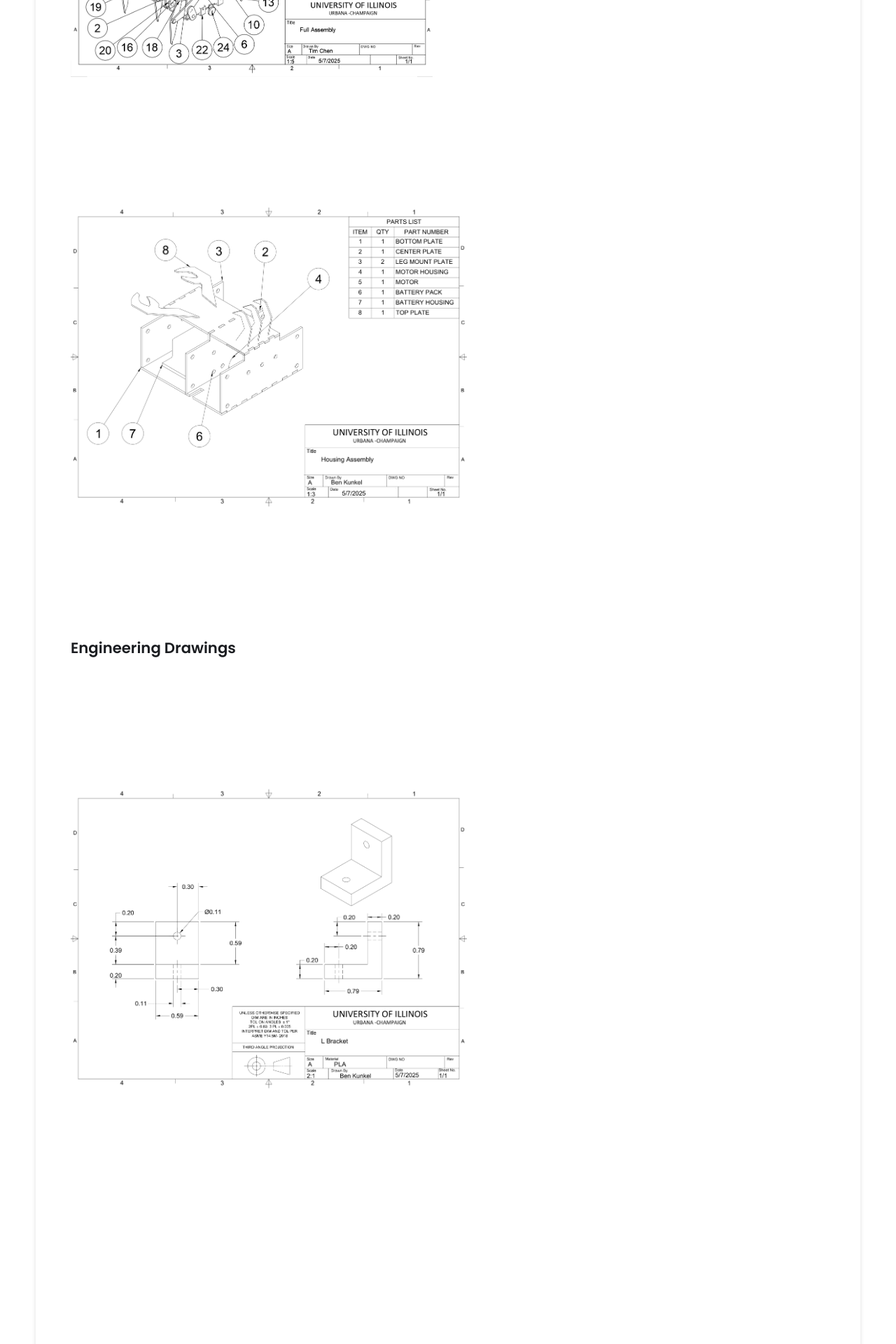
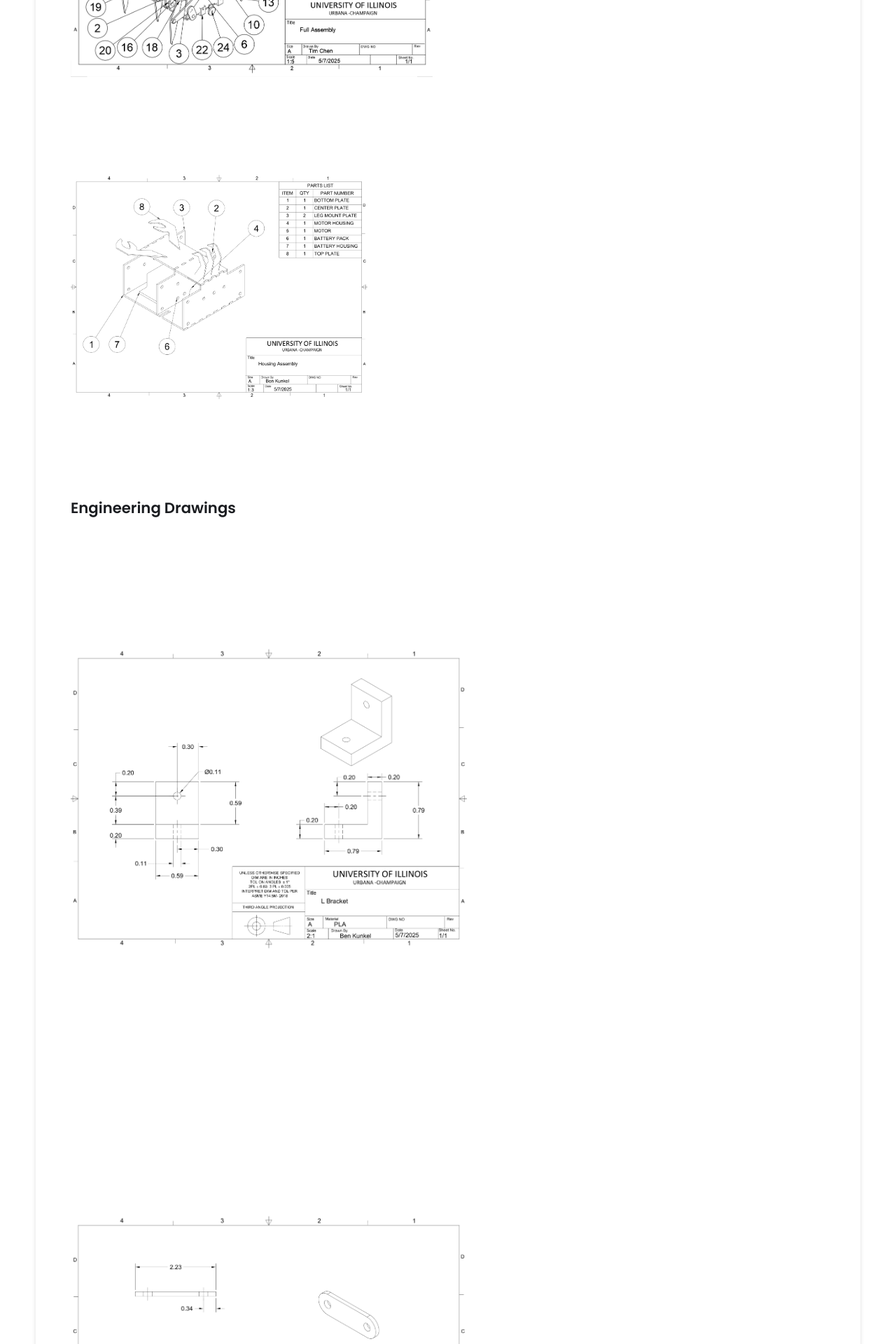
Before and after one commit to timchen863/timchen863.github.io, a Jekyll site: the page built from _projects/Hextech/index.md, in a window 1280 px wide. Shown: the part 1144-3064 px from the top of the page at 70% size. Built offline with Jekyll 4.4.1, drawn with Linux system fonts in a browser that asks for light colours.

Commit message:
Update index.md

```diff
--- a/_projects/Hextech/index.md
+++ b/_projects/Hextech/index.md
@@ -15,7 +15,7 @@ main-image: /hextechdemo.jpg
 
 ---
 ## Parts Lists
-{% include image-gallery.html images="fullasm.png" height="400" %} {% include image-gallery.html images="Housingasmdrw-1.png" height="800" %}
+{% include image-gallery.html images="fullasm.png" height="400" %} {% include image-gallery.html images="Housingasmdrw-1.png" height="600" %}
 ## Engineering Drawings
 {% include image-gallery.html images="Lbracketdrw-1.png, Leg3FHdrw-1.png" height="800" %}
 ## Reflection
```
